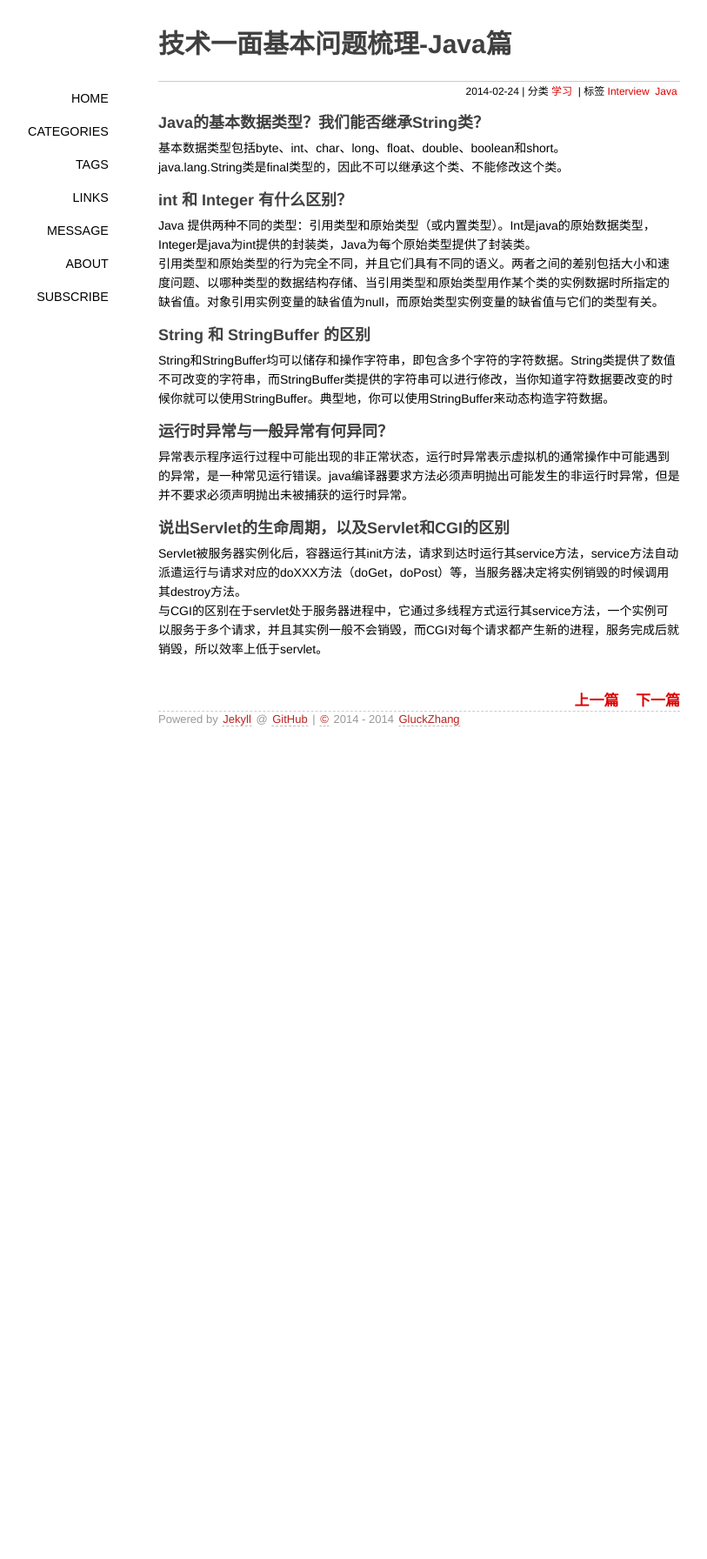
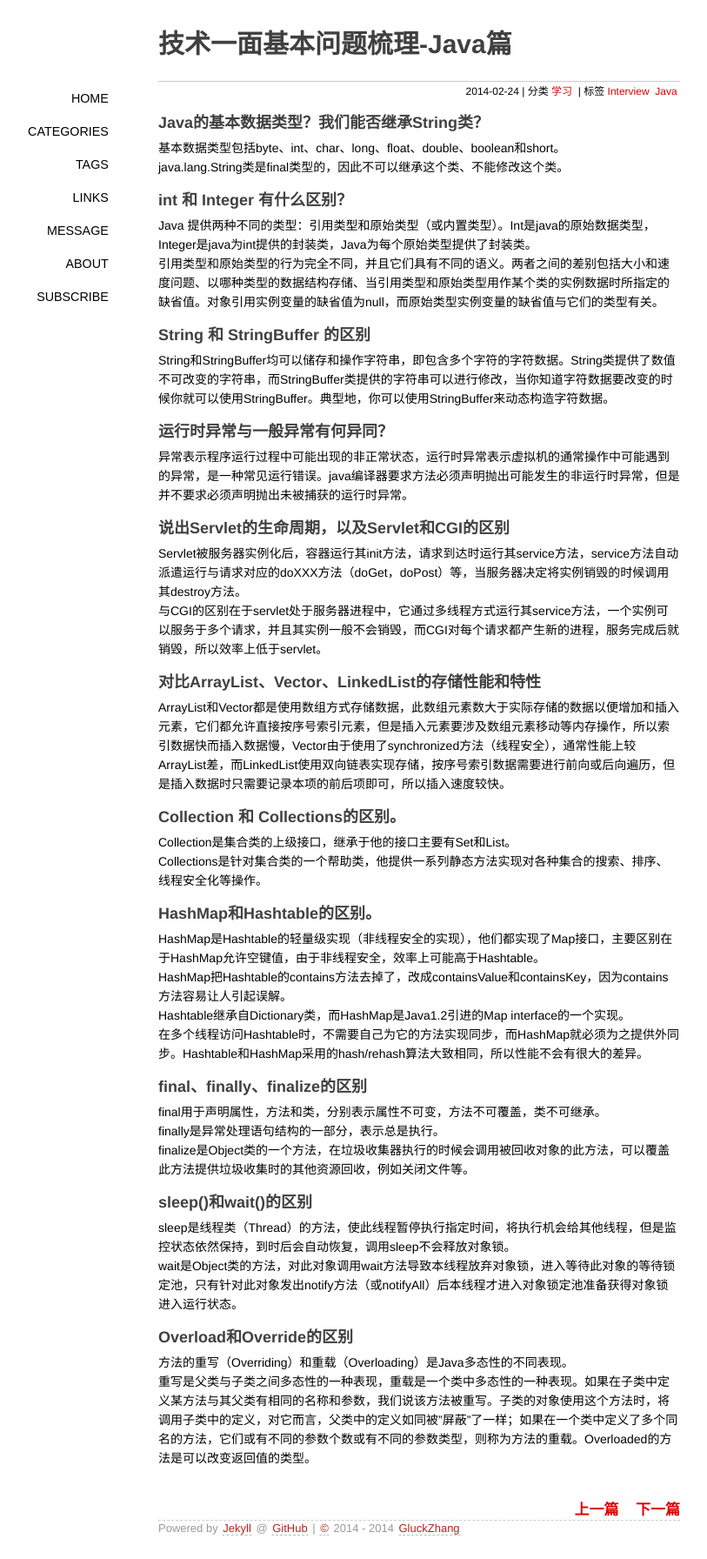
Before and after one commit to gluckzhang/gluckzhang.github.io, a Jekyll site: the page built from _posts/2014-02-24-basic-questions-on-interview-java.md, in a window 1280 px wide. Shown: the whole page at 87% size, without its empty margins (158-971 px from the left). Built offline with Jekyll 4.4.1, drawn with Linux system fonts in a browser that asks for light colours; some web fonts are replaced; Markdown is read by kramdown in place of the engine named in the settings; comment, search, counter and statistics services are not loaded; before the commit the page ends 900 px from its top, so only the background shows below that.

Commit message:
update post: 技术一面基本问题梳理

```diff
--- a/_posts/2014-02-24-basic-questions-on-interview-java.md
+++ b/_posts/2014-02-24-basic-questions-on-interview-java.md
@@ -21,7 +21,32 @@ String和StringBuffer均可以储存和操作字符串，即包含多个字符
 ###运行时异常与一般异常有何异同？
 异常表示程序运行过程中可能出现的非正常状态，运行时异常表示虚拟机的通常操作中可能遇到的异常，是一种常见运行错误。java编译器要求方法必须声明抛出可能发生的非运行时异常，但是并不要求必须声明抛出未被捕获的运行时异常。
 
-
 ###说出Servlet的生命周期，以及Servlet和CGI的区别
 Servlet被服务器实例化后，容器运行其init方法，请求到达时运行其service方法，service方法自动派遣运行与请求对应的doXXX方法（doGet，doPost）等，当服务器决定将实例销毁的时候调用其destroy方法。
 与CGI的区别在于servlet处于服务器进程中，它通过多线程方式运行其service方法，一个实例可以服务于多个请求，并且其实例一般不会销毁，而CGI对每个请求都产生新的进程，服务完成后就销毁，所以效率上低于servlet。
+
+###对比ArrayList、Vector、LinkedList的存储性能和特性
+ArrayList和Vector都是使用数组方式存储数据，此数组元素数大于实际存储的数据以便增加和插入元素，它们都允许直接按序号索引元素，但是插入元素要涉及数组元素移动等内存操作，所以索引数据快而插入数据慢，Vector由于使用了synchronized方法（线程安全），通常性能上较ArrayList差，而LinkedList使用双向链表实现存储，按序号索引数据需要进行前向或后向遍历，但是插入数据时只需要记录本项的前后项即可，所以插入速度较快。
+
+###Collection 和 Collections的区别。
+Collection是集合类的上级接口，继承于他的接口主要有Set和List。
+Collections是针对集合类的一个帮助类，他提供一系列静态方法实现对各种集合的搜索、排序、线程安全化等操作。
+
+###HashMap和Hashtable的区别。
+HashMap是Hashtable的轻量级实现（非线程安全的实现），他们都实现了Map接口，主要区别在于HashMap允许空键值，由于非线程安全，效率上可能高于Hashtable。
+HashMap把Hashtable的contains方法去掉了，改成containsValue和containsKey，因为contains方法容易让人引起误解。
+Hashtable继承自Dictionary类，而HashMap是Java1.2引进的Map interface的一个实现。
+在多个线程访问Hashtable时，不需要自己为它的方法实现同步，而HashMap就必须为之提供外同步。Hashtable和HashMap采用的hash/rehash算法大致相同，所以性能不会有很大的差异。
+
+###final、finally、finalize的区别
+final用于声明属性，方法和类，分别表示属性不可变，方法不可覆盖，类不可继承。
+finally是异常处理语句结构的一部分，表示总是执行。
+finalize是Object类的一个方法，在垃圾收集器执行的时候会调用被回收对象的此方法，可以覆盖此方法提供垃圾收集时的其他资源回收，例如关闭文件等。
+
+###sleep()和wait()的区别
+sleep是线程类（Thread）的方法，使此线程暂停执行指定时间，将执行机会给其他线程，但是监控状态依然保持，到时后会自动恢复，调用sleep不会释放对象锁。
+wait是Object类的方法，对此对象调用wait方法导致本线程放弃对象锁，进入等待此对象的等待锁定池，只有针对此对象发出notify方法（或notifyAll）后本线程才进入对象锁定池准备获得对象锁进入运行状态。
+
+###Overload和Override的区别
+方法的重写（Overriding）和重载（Overloading）是Java多态性的不同表现。
+重写是父类与子类之间多态性的一种表现，重载是一个类中多态性的一种表现。如果在子类中定义某方法与其父类有相同的名称和参数，我们说该方法被重写。子类的对象使用这个方法时，将调用子类中的定义，对它而言，父类中的定义如同被"屏蔽"了一样；如果在一个类中定义了多个同名的方法，它们或有不同的参数个数或有不同的参数类型，则称为方法的重载。Overloaded的方法是可以改变返回值的类型。
```
